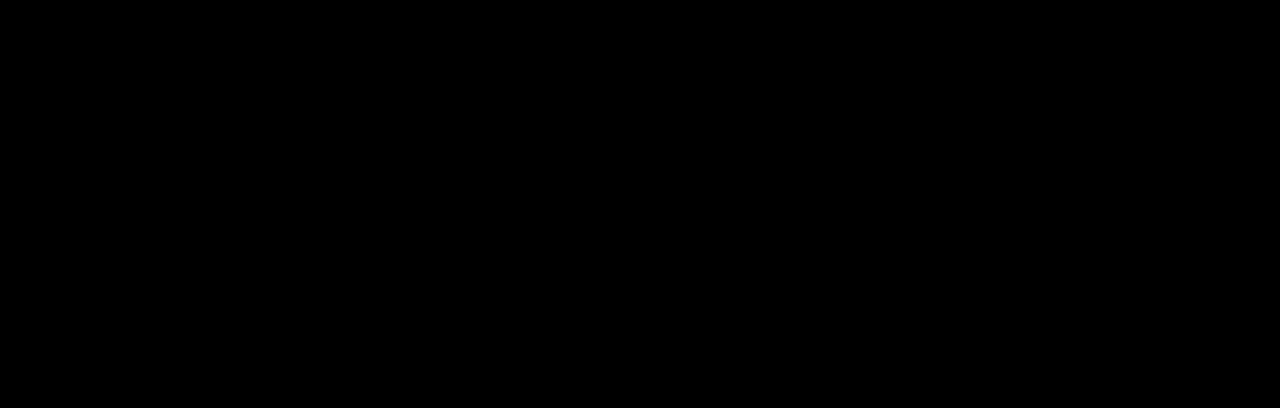
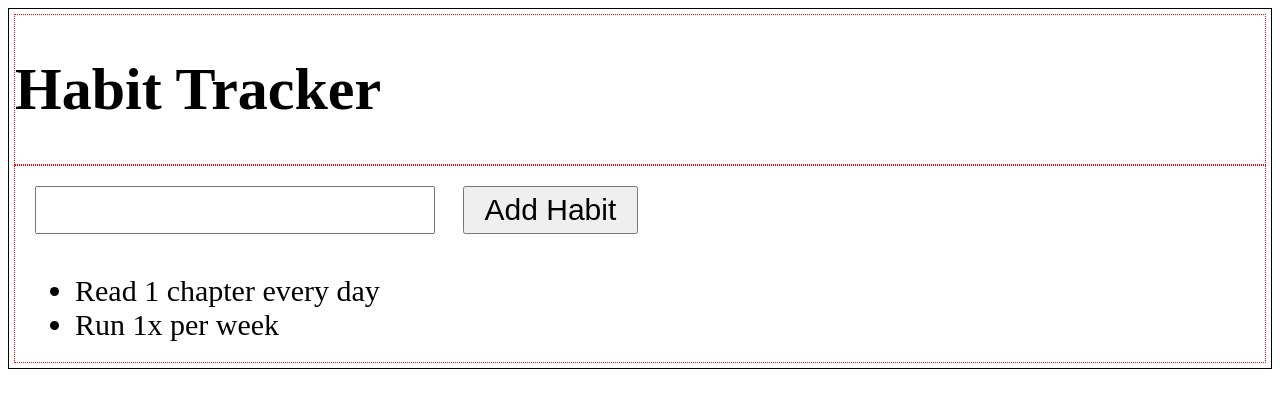
Before and after one commit to Bernst4315/habit_tracker_II, a plain HTML site: page index.html in a window 1280 px wide. Drawn offline with Linux system fonts and the light colour scheme.

Commit message:
styled the HTML

```diff
--- a/index.html
+++ b/index.html
@@ -7,6 +7,17 @@
     <title>Habit Tracker</title>
 </head>
 <body>
+    <header class="border">
+        <h1>Habit Tracker</h1>
+    </header>
+    <div class="border habit-div">
+        <input type="text" name="" id="habitInput-el">
+        <button id="addHabit-btn">Add Habit</button>
+        <ul id="habit-list">
+            <li>Read 1 chapter every day</li>
+            <li>Run 1x per week</li>
+        </ul>
+    </div>
     <script src="./index.js"></script>
 </body>
 </html>
--- a/styles.css
+++ b/styles.css
@@ -1,3 +1,41 @@
+/* Utility */
+
+.border{
+    border: 1px dotted red;
+}
+
+/* Styles */
+
 body{
-    background-color: black;
+    /* display: flex;
+    flex-direction: column;
+    align-items: center; */
+    border: 1px solid black;
+    padding: 5px;
+    margin: 10px, auto;
+    font-size: 30px;
 }
+
+#habit-div{
+    margin: 10px;
+    padding: 20px;
+
+}
+
+#habitInput-el{
+    /* width: 100%; */
+    height: auto;
+    padding: 5px;
+    margin: 20px;
+    font-size: inherit;
+    box-sizing: border-box;
+}
+
+button{
+    font-size: inherit;
+    padding: 5px 20px;
+}
+
+#habit-list{
+    margin: 20px;
+}
```
